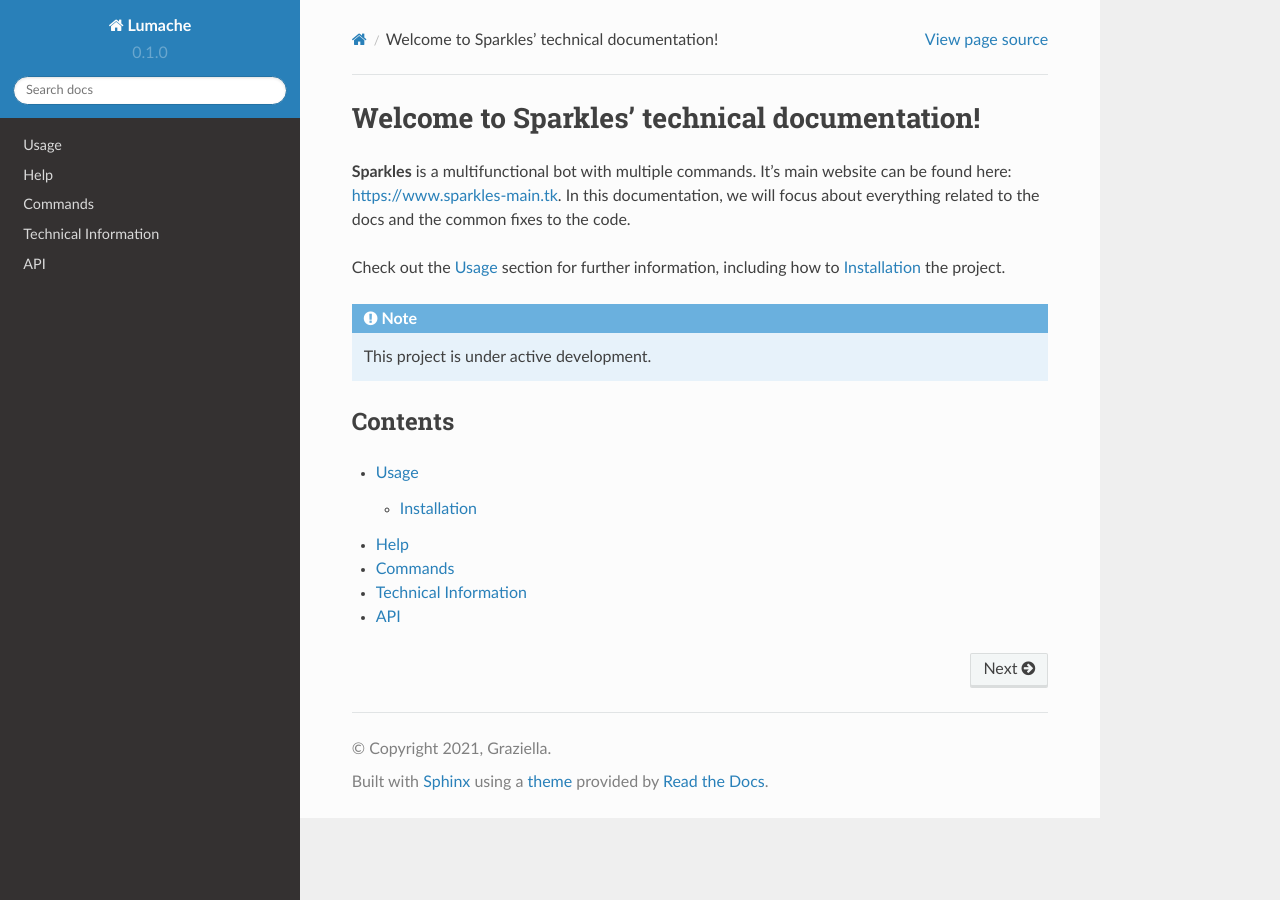
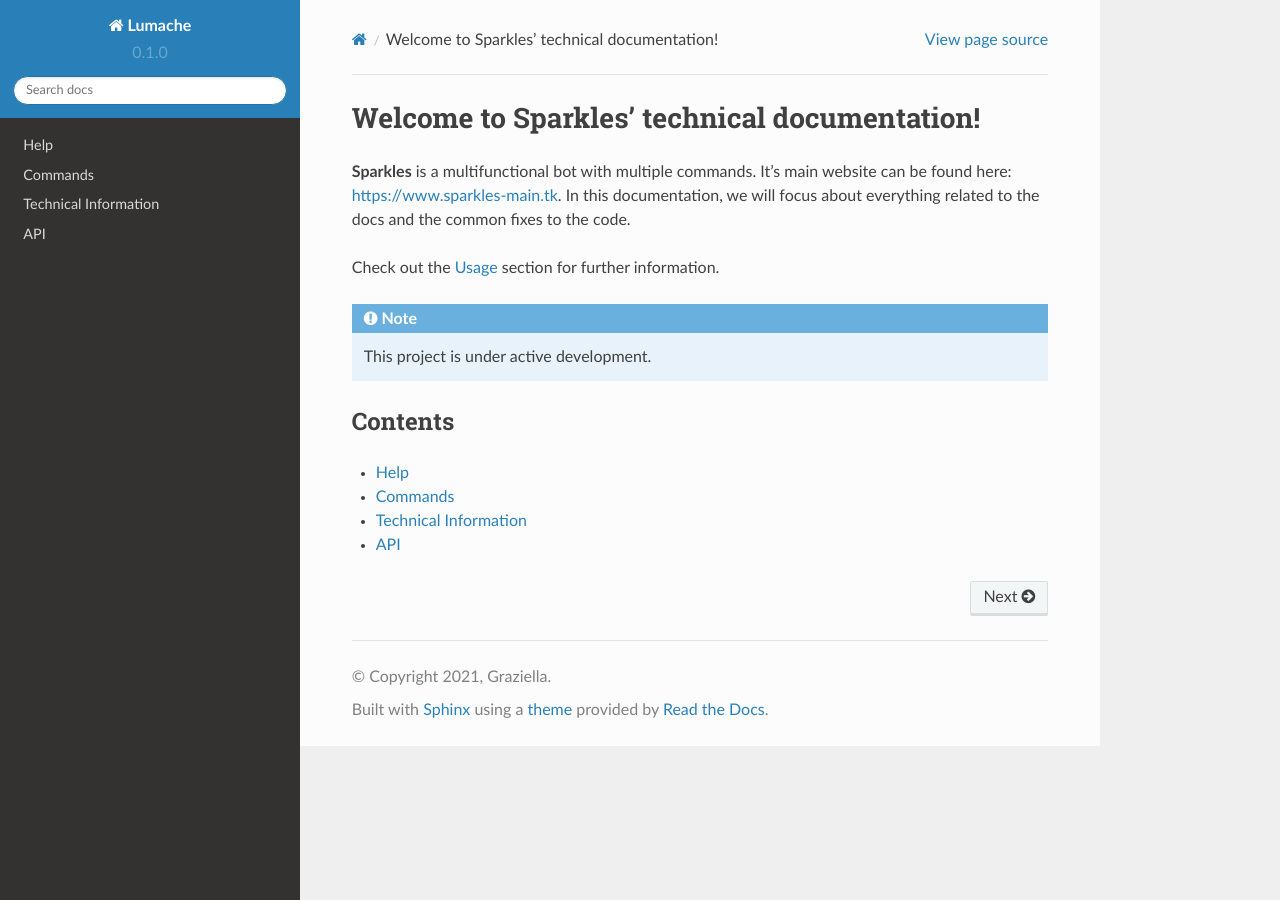
Before and after one commit to sabry134/Sparkles-wiki, a Sphinx documentation site: the page built from docs/source/index.rst, in a window 1280 px wide. Built offline with Sphinx 7.4.7 and the Read the Docs theme 2.0.0, drawn with Linux system fonts in a browser that asks for light colours.

Commit message:
Update index.rst

```diff
--- a/docs/source/index.rst
+++ b/docs/source/index.rst
@@ -3,8 +3,7 @@ Welcome to Sparkles' technical documentation!
 
 **Sparkles** is a multifunctional bot with multiple commands. It's main website can be found here: https://www.sparkles-main.tk. In this documentation, we will focus about everything related to the docs and the common fixes to the code.
 
-Check out the :doc:`usage` section for further information, including
-how to :ref:`installation` the project.
+Check out the :doc:`usage` section for further information.
 
 .. note::
 
@@ -15,7 +14,6 @@ Contents
 
 .. toctree::
 
-   usage
    help
    commands
    info
```
